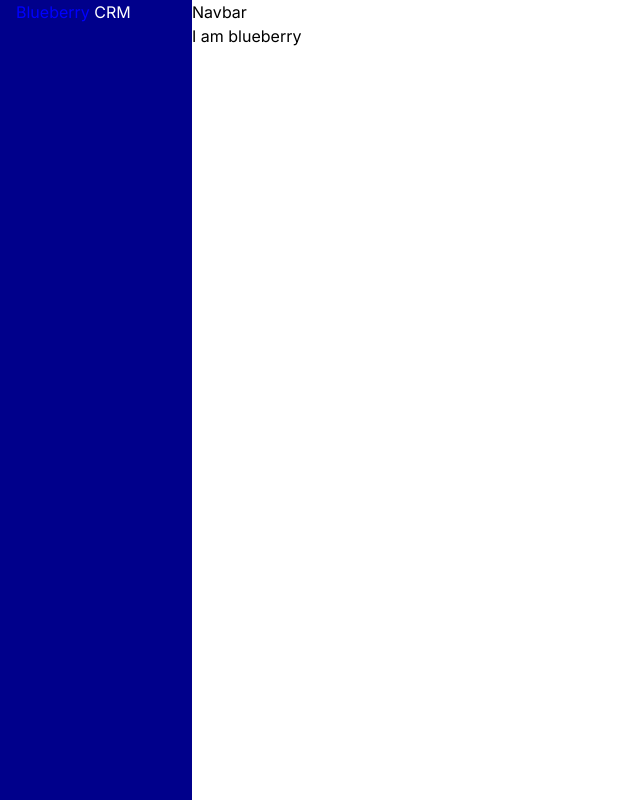
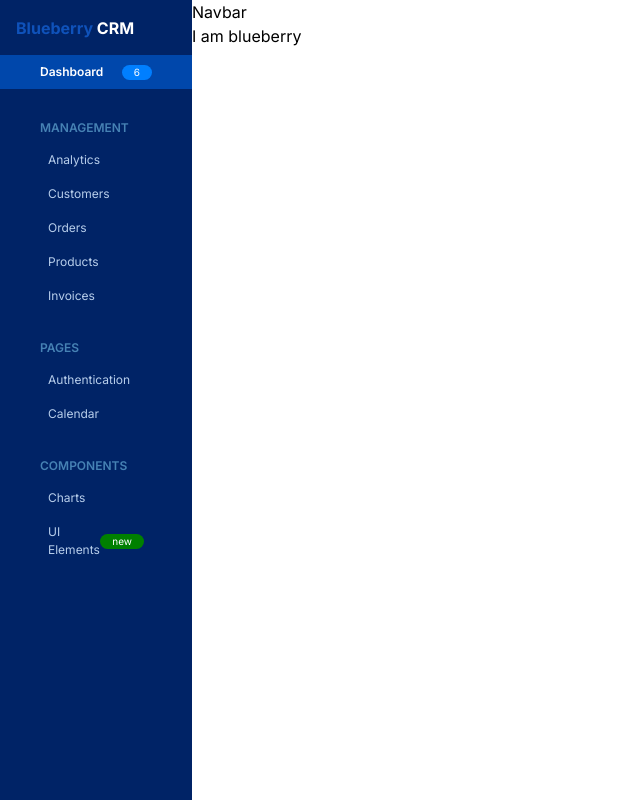
Before and after one commit to Josh-la-posh/blueberry_crm_dashboard, a Next.js app: page / in a window 1280 px wide. Shown: the whole page, without its empty margins (0-640 px from the left). Built offline with nearby package versions, Linux system fonts and the light colour scheme.

Commit message:
sidebar without icons

```diff
--- a/app/components/sidebar/Sidebar.jsx
+++ b/app/components/sidebar/Sidebar.jsx
@@ -4,21 +4,87 @@ function Sidebar() {
   return (
     <div
         className='
-            bg-[#00008B]
+            bg-[#002366]
             h-[100vh]
-            px-4
+            py-4
         '
     >
-        <h1
-            className='
-                text-semibold
-                text-[blue]
-            '
-        >
+        {/* Logo */}
+
+        <h1 className='font-bold text-[#0F52BA] px-4'>
             Blueberry <span className='text-white'>CRM</span>
         </h1>
+
+        <div
+            className='text-white bg-[#0047AB] mt-[15px] mb-[30px] flex items-center gap-3 w-full py-2 lg:px-10 md:px-4 px-3 cursor-pointer'
+        >
+            <div className="flex items-center justify-between flex-1">
+                <div className="text-white font-semibold text-[12px]">Dashboard</div>
+                <div className="text-white rounded-full bg-[#007FFF] md:px-3 px-2 md:text-[10px] text-[8px]">6</div>
+            </div>
+        </div>
+
+        <div className='mb-[30px] lg:px-10 md:px-4 px-3'>
+            <div className='mb-[10px] text-[#4682B4] font-semibold text-[12px]'>MANAGEMENT</div>
+            <div className="flex flex-col gap-2">
+                <div className="flex items-center gap-3 cursor-pointer hover:bg-[#1034A6] py-1 px-2 transition">
+
+                    <div className='text-[#B7CEEB] text-[12px]'>Analytics</div>
+                </div>
+                <div className="flex items-center gap-3 cursor-pointer hover:bg-[#1034A6] py-1 px-2 transition">
+
+                    <div className='text-[#B7CEEB] text-[12px]'>Customers</div>
+                </div>
+                <div className="flex items-center gap-3 cursor-pointer hover:bg-[#1034A6] py-1 px-2 transition">
+
+                    <div className='text-[#B7CEEB] text-[12px]'>Orders</div>
+                </div>
+                <div className="flex items-center gap-3 cursor-pointer hover:bg-[#1034A6] py-1 px-2 transition">
+
+                    <div className='text-[#B7CEEB] text-[12px]'>Products</div>
+                </div>
+                <div className="flex items-center gap-3 cursor-pointer hover:bg-[#1034A6] py-1 px-2 transition">
+
+                    <div className='text-[#B7CEEB] text-[12px]'>Invoices</div>
+                </div>
+
+            </div>
+        </div>
+
+        <div className='mb-[30px] lg:px-10 md:px-4 px-3'>
+        <div className='mb-[10px] text-[#4682B4] font-semibold text-[12px]'>PAGES</div>
+            <div className="flex flex-col gap-2">
+                <div className="flex items-center gap-3 cursor-pointer hover:bg-[#1034A6] py-1 px-2 transition">
+
+                    <div className='text-[#B7CEEB] text-[12px]'>Authentication</div>
+                </div>
+                <div className="flex items-center gap-3 cursor-pointer hover:bg-[#1034A6] py-1 px-2 transition">
+
+                    <div className='text-[#B7CEEB] text-[12px]'>Calendar</div>
+                </div>
+
+            </div>
+        </div>
+
+        <div className='mb-[30px] lg:px-10 md:px-4 px-3'>
+        <div className='mb-[10px] text-[#4682B4] font-semibold text-[12px]'>COMPONENTS</div>
+            <div className="flex flex-col gap-2">
+                <div className="flex items-center gap-3 cursor-pointer hover:bg-[#1034A6] py-1 px-2 transition">
+
+                    <div className='text-[#B7CEEB] text-[12px]'>Charts</div>
+                </div>
+                <div className="flex items-center gap-3 cursor-pointer hover:bg-[#1034A6] py-1 px-2 transition">
+
+                    <div className="flex items-center justify-between flex-1">
+                    <div className='text-[#B7CEEB] text-[12px]'>UI Elements</div>
+                        <div className="text-white rounded-full bg-[green] md:px-3 px-2 md:text-[10px] text-[8px]">new</div>
+                    </div>
+                </div>
+
+            </div>
+        </div>
     </div>
   )
 }
 
-export default Sidebar
+export default Sidebar;
```
Also changed, not shown: package.json (+5 -4 lines), 1 other file (tests, documents, lock files or other folders).
